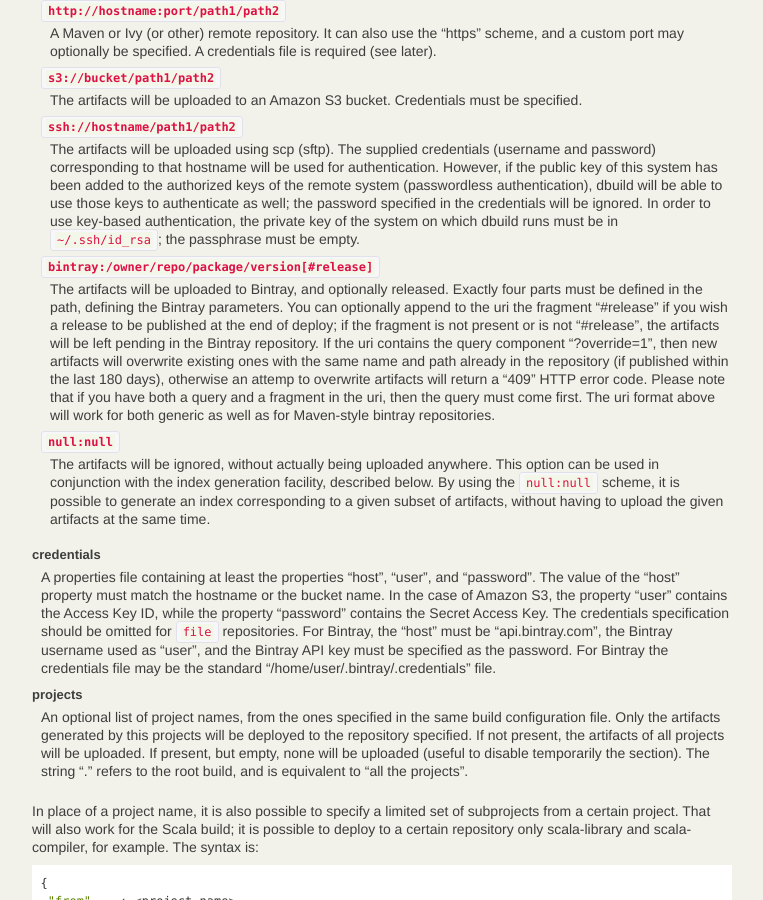
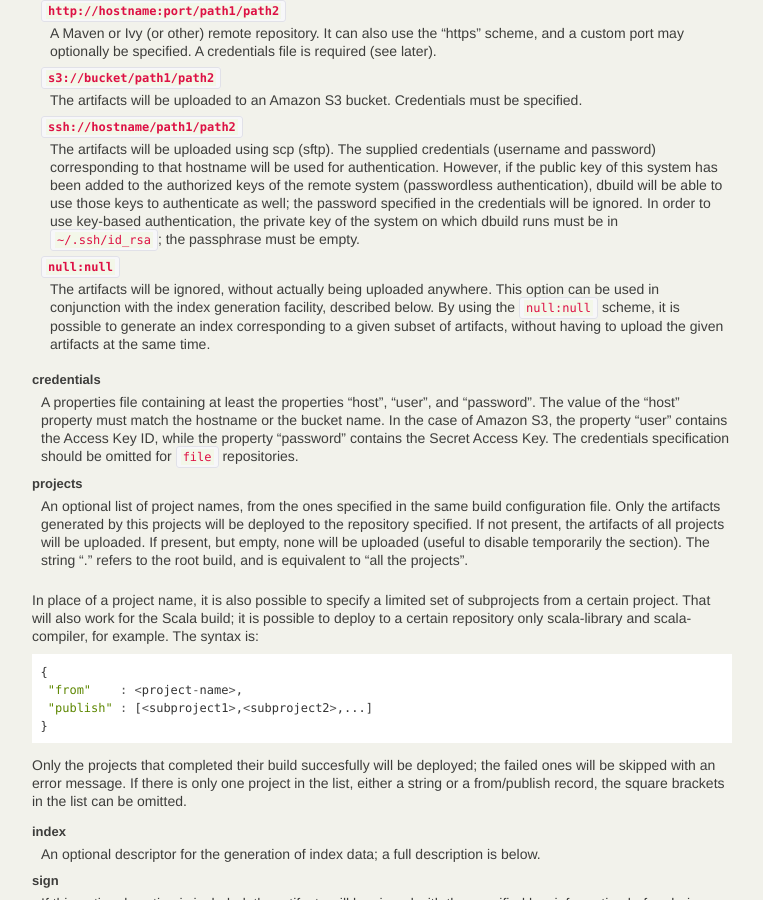
Before and after one commit to lightbend-labs/dbuild, a Sphinx documentation site: the page built from docs/src/sphinx/deploy.rst, in a window 1280 px wide and 900 px high, scrolled down 807 px. Shown: the whole window, without its empty margins (138-901 px from the left). Built offline with Sphinx 7.4.7, drawn with Linux system fonts in a browser that asks for light colours; the version number could not be read and is left out.

Commit message:
rip out Bintray support

```diff
--- a/docs/src/sphinx/deploy.rst
+++ b/docs/src/sphinx/deploy.rst
@@ -57,20 +57,6 @@ repository-uri
     In order to use key-based authentication, the private key of the system on which
     dbuild runs must be in ``~/.ssh/id_rsa``; the passphrase must be empty.
 
-  ``bintray:/owner/repo/package/version[#release]``
-    The artifacts will be uploaded to Bintray, and optionally released. Exactly four parts
-    must be defined in the path, defining the Bintray parameters. You can optionally
-    append to the uri the fragment "#release" if you wish a release to be published
-    at the end of deploy; if the fragment is not present or is not "#release", the
-    artifacts will be left pending in the Bintray repository. If the uri contains the
-    query component "?override=1", then new artifacts will overwrite existing ones
-    with the same name and path already in the repository (if published within the
-    last 180 days), otherwise an attemp to overwrite artifacts will return a "409"
-    HTTP error code. Please note that if you have both a query and a fragment in the
-    uri, then the query must come first.
-    The uri format above will work for both generic as well as for Maven-style bintray
-    repositories.
-
   ``null:null``
     The artifacts will be ignored, without actually being uploaded anywhere. This
     option can be used in conjunction with the index generation facility, described
@@ -82,9 +68,7 @@ credentials
   value of the "host" property must match the hostname or the bucket name. In the case of
   Amazon S3, the property "user" contains the Access Key ID, while the property "password"
   contains the Secret Access Key. The credentials specification should be omitted for ``file``
-  repositories. For Bintray, the "host" must be "api.bintray.com", the Bintray username used
-  as "user", and the Bintray API key must be specified as the password. For Bintray the
-  credentials file may be the standard "/home/user/.bintray/.credentials" file.
+  repositories.
 
 projects
   An optional list of project names, from the ones specified in the same build configuration file.
```
Also changed, not shown: 4 other files.
